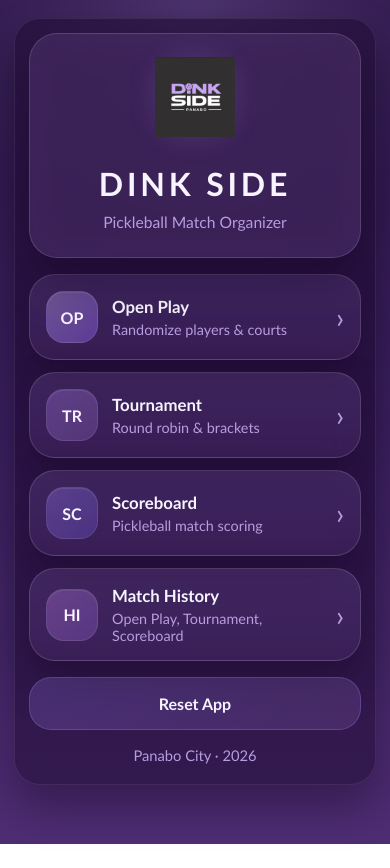
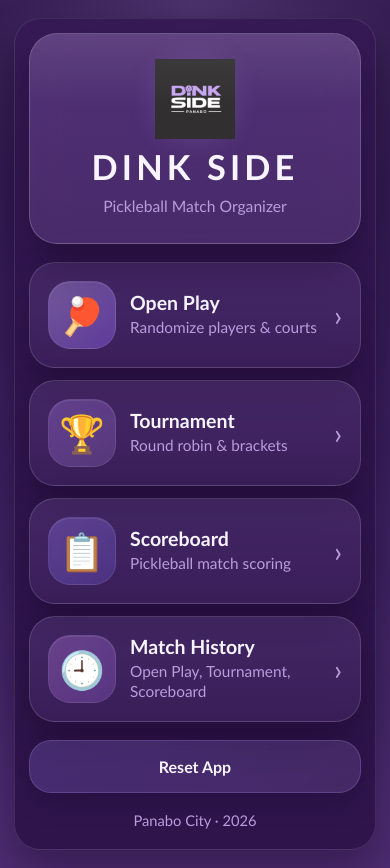
Before and after one commit to JordanTubs/DinkSideApp, a React (Create React App) app: page / in a window 390 px wide. Before the commit the page ends 844 px from the top, so only its background shows below. Built offline with nearby package versions, Linux system fonts and the light colour scheme.

Commit message:
mobile ready css based application

```diff
--- a/src/App.css
+++ b/src/App.css
@@ -17,10 +17,16 @@
   --danger: #f28b9c;
   --shadow: 0 22px 40px rgba(14, 4, 26, 0.35);
   --glow: 0 0 30px rgba(199, 167, 255, 0.18);
+  --shadow-soft: 0 12px 24px rgba(10, 4, 20, 0.18);
 }
 
 * {
   box-sizing: border-box;
+}
+
+*::selection {
+  background: rgba(199, 167, 255, 0.26);
+  color: var(--white);
 }
 
 html {
@@ -41,6 +47,17 @@ input {
   font: inherit;
 }
 
+button,
+input,
+textarea {
+  transition:
+    transform 0.18s ease,
+    box-shadow 0.18s ease,
+    border-color 0.18s ease,
+    background 0.18s ease,
+    opacity 0.18s ease;
+}
+
 .app {
   min-height: 100vh;
   min-height: 100dvh;
@@ -50,10 +67,12 @@ input {
 .app-shell {
   max-width: 540px;
   margin: 0 auto;
-  padding: 18px;
+  padding: 20px;
   border-radius: 36px;
-  background: rgba(31, 12, 51, 0.55);
-  border: 1px solid rgba(255, 255, 255, 0.08);
+  background:
+    linear-gradient(180deg, rgba(58, 27, 92, 0.72), rgba(45, 18, 73, 0.68)),
+    rgba(31, 12, 51, 0.55);
+  border: 1px solid rgba(255, 255, 255, 0.1);
   box-shadow: var(--shadow);
   backdrop-filter: blur(20px);
 }
@@ -61,19 +80,34 @@ input {
 .screen {
   display: flex;
   flex-direction: column;
-  gap: 16px;
+  gap: 18px;
 }
 
 .glass-card,
 .hero-card,
 .scoreboard-card,
 .champion-card {
-  background: var(--surface);
-  border: 1px solid var(--border);
+  background:
+    linear-gradient(180deg, rgba(128, 93, 170, 0.2), rgba(85, 56, 119, 0.22)),
+    var(--surface);
+  border: 1px solid var(--border-strong);
   border-radius: 28px;
-  padding: 18px;
+  padding: 20px;
   box-shadow: var(--shadow);
   backdrop-filter: blur(18px);
+  position: relative;
+  overflow: hidden;
+}
+
+.glass-card::before,
+.hero-card::before,
+.scoreboard-card::before,
+.champion-card::before {
+  content: '';
+  position: absolute;
+  inset: 0;
+  background: linear-gradient(180deg, rgba(255, 255, 255, 0.08), transparent 34%);
+  pointer-events: none;
 }
 
 .hero-card {
@@ -82,7 +116,7 @@ input {
   align-items: center;
   text-align: center;
   gap: 10px;
-  padding: 26px 20px;
+  padding: 28px 22px;
 }
 
 .hero-logo {
@@ -98,12 +132,6 @@ input {
   font-weight: 900;
   box-shadow: var(--glow);
 }
-.hero-logo {
-  display: flex;
-  justify-content: center;
-  align-items: center;
-  margin-bottom: 20px;
-}
 
 .hero-logo img {
   width: 80px;
@@ -112,7 +140,7 @@ input {
 }
 
 .hero-title {
-  font-size: 2rem;
+  font-size: 2.15rem;
   font-weight: 900;
   letter-spacing: 0.12em;
 }
@@ -148,15 +176,21 @@ input {
   display: flex;
   align-items: center;
   gap: 14px;
-  padding: 16px;
+  padding: 18px;
   text-align: left;
   box-shadow: var(--shadow);
 }
 
+.menu-card:hover,
+.menu-card:active {
+  transform: translateY(-1px);
+  border-color: rgba(199, 167, 255, 0.26);
+}
+
 .menu-card-icon {
-  width: 52px;
-  height: 52px;
-  border-radius: 18px;
+  width: 68px;
+  height: 68px;
+  border-radius: 22px;
   display: flex;
   align-items: center;
   justify-content: center;
@@ -165,6 +199,13 @@ input {
   background: linear-gradient(135deg, rgba(199, 167, 255, 0.24), rgba(143, 99, 244, 0.34));
   border: 1px solid rgba(255, 255, 255, 0.08);
   box-shadow: inset 0 1px 0 rgba(255, 255, 255, 0.08);
+  flex-shrink: 0;
+}
+
+.menu-icon-emoji {
+  font-size: 2.3rem;
+  line-height: 1;
+  filter: saturate(0.9) brightness(1.05);
 }
 
 .menu-card-content {
@@ -172,14 +213,16 @@ input {
 }
 
 .menu-card-title {
-  font-size: 1.05rem;
+  font-size: 1.35rem;
   font-weight: 800;
+  line-height: 1.1;
 }
 
 .menu-card-subtitle {
   margin-top: 4px;
   color: var(--muted);
-  font-size: 0.9rem;
+  font-size: 1rem;
+  line-height: 1.3;
 }
 
 .menu-card-arrow {
@@ -224,10 +267,11 @@ input {
   background: rgba(255, 255, 255, 0.1);
   color: var(--white);
   font-size: 1.3rem;
+  box-shadow: var(--shadow-soft);
 }
 
 .screen-title {
-  font-size: 1.55rem;
+  font-size: 1.7rem;
   font-weight: 900;
 }
 
@@ -264,6 +308,7 @@ input {
   font-size: 0.85rem;
   font-weight: 800;
   border: 1px solid var(--border);
+  box-shadow: inset 0 1px 0 rgba(255, 255, 255, 0.07);
 }
 
 .number-pill {
@@ -328,6 +373,15 @@ input {
   background: rgba(255, 255, 255, 0.09);
   color: var(--white);
   outline: none;
+  box-shadow: inset 0 1px 0 rgba(255, 255, 255, 0.05);
+}
+
+.app-input:focus,
+.team-name-input:focus {
+  border-color: rgba(199, 167, 255, 0.42);
+  box-shadow:
+    0 0 0 3px rgba(199, 167, 255, 0.12),
+    inset 0 1px 0 rgba(255, 255, 255, 0.05);
 }
 
 .app-input::placeholder,
@@ -352,6 +406,15 @@ input {
   font-weight: 800;
   color: var(--white);
   cursor: pointer;
+  box-shadow: var(--shadow-soft);
+}
+
+.gradient-btn:hover,
+.gold-btn:hover,
+.soft-btn:hover,
+.soft-danger-btn:hover,
+.delete-btn:hover {
+  transform: translateY(-1px);
 }
 
 .gradient-btn {
@@ -413,6 +476,7 @@ input {
   border: 1px solid var(--border);
   background: rgba(255, 255, 255, 0.08);
   border-radius: 22px;
+  box-shadow: inset 0 1px 0 rgba(255, 255, 255, 0.04);
 }
 
 .tournament-match-card {
@@ -424,13 +488,18 @@ input {
   align-items: center;
   justify-content: space-between;
   gap: 12px;
-  padding: 12px 14px;
+  padding: 14px 16px;
 }
 
 .player-left {
   display: flex;
   align-items: center;
   gap: 12px;
+}
+
+.player-left span:last-child {
+  font-size: 1.25rem;
+  font-weight: 800;
 }
 
 .warning-box,
@@ -469,10 +538,10 @@ input {
 }
 
 .court-match-card {
-  padding: 16px;
+  padding: 18px;
   display: flex;
   flex-direction: column;
-  gap: 14px;
+  gap: 16px;
 }
 
 .court-label,
@@ -504,7 +573,7 @@ input {
 
 .team-chip,
 .tournament-team-row {
-  padding: 14px;
+  padding: 16px;
   border-radius: 20px;
   background: rgba(255, 255, 255, 0.08);
   border: 1px solid rgba(255, 255, 255, 0.08);
@@ -611,10 +680,10 @@ input {
 }
 
 .history-card {
-  padding: 14px 16px;
+  padding: 16px;
   display: flex;
   flex-direction: column;
-  gap: 6px;
+  gap: 8px;
 }
 
 .history-title {
@@ -654,8 +723,8 @@ input {
 .scoreboard-card {
   display: flex;
   flex-direction: column;
-  gap: 18px;
-  padding: 22px 18px;
+  gap: 20px;
+  padding: 24px 20px;
 }
 
 .live-label {
@@ -692,14 +761,14 @@ input {
 .scoreboard-stack {
   display: flex;
   flex-direction: column;
-  gap: 14px;
+  gap: 16px;
 }
 
 .score-panel {
   border-radius: 28px;
   border: 1px solid var(--border);
   background: rgba(255, 255, 255, 0.08);
-  padding: 18px 16px;
+  padding: 20px 18px;
   display: flex;
   flex-direction: column;
   align-items: center;
@@ -763,7 +832,7 @@ input {
 
 .score-actions-large .score-btn {
   flex: 1 1 100%;
-  min-height: 64px;
+  min-height: 66px;
   font-size: 1.05rem;
   padding: 16px 18px;
 }
@@ -821,9 +890,9 @@ input {
 }
 
 .scoreboard-history-panel {
-  margin-top: 6px;
+  margin-top: 8px;
   border-top: 1px solid rgba(255, 255, 255, 0.08);
-  padding-top: 18px;
+  padding-top: 20px;
 }
 
 .scoreboard-confirm-card {
@@ -876,7 +945,7 @@ input {
 }
 
 .champion-name {
-  font-size: 1.8rem;
+  font-size: 1.95rem;
   font-weight: 900;
 }
 
@@ -897,6 +966,10 @@ input {
   border-bottom: 1px solid rgba(255, 255, 255, 0.08);
 }
 
+.glass-table tbody tr:hover {
+  background: rgba(255, 255, 255, 0.04);
+}
+
 .glass-table th {
   color: var(--muted);
   font-size: 0.86rem;
@@ -906,6 +979,7 @@ input {
 @media (min-width: 700px) {
   .app-shell {
     max-width: 1100px;
+    padding: 24px;
   }
 
   .court-grid,
@@ -955,4 +1029,12 @@ input {
   .round-mini-grid {
     grid-template-columns: 1fr;
   }
+
+  .menu-card-title {
+    font-size: 1.22rem;
+  }
+
+  .menu-card-subtitle {
+    font-size: 0.96rem;
+  }
 }
--- a/src/App.js
+++ b/src/App.js
@@ -1481,28 +1481,36 @@ function App() {
 
             <div className="menu-stack">
               {renderMenuCard(
-                'OP',
+                <span className="menu-icon-emoji" role="img" aria-label="open play">
+                  🏓
+                </span>,
                 'Open Play',
                 'Randomize players & courts',
                 () => setPhase('openPlay'),
                 'open-accent'
               )}
               {renderMenuCard(
-                'TR',
+                <span className="menu-icon-emoji" role="img" aria-label="tournament">
+                  🏆
+                </span>,
                 'Tournament',
                 'Round robin & brackets',
                 () => setPhase('tournamentSetup'),
                 'tournament-accent'
               )}
               {renderMenuCard(
-                'SC',
+                <span className="menu-icon-emoji" role="img" aria-label="scoreboard">
+                  📋
+                </span>,
                 'Scoreboard',
                 'Pickleball match scoring',
                 () => startScoreboardMode(null, null, 'menu'),
                 'scoreboard-accent'
               )}
               {renderMenuCard(
-                'HI',
+                <span className="menu-icon-emoji" role="img" aria-label="match history">
+                  🕘
+                </span>,
                 'Match History',
                 'Open Play, Tournament, Scoreboard',
                 () => setPhase('history'),
```
Also changed, not shown: 11 other files (tests, documents, lock files or other folders).
